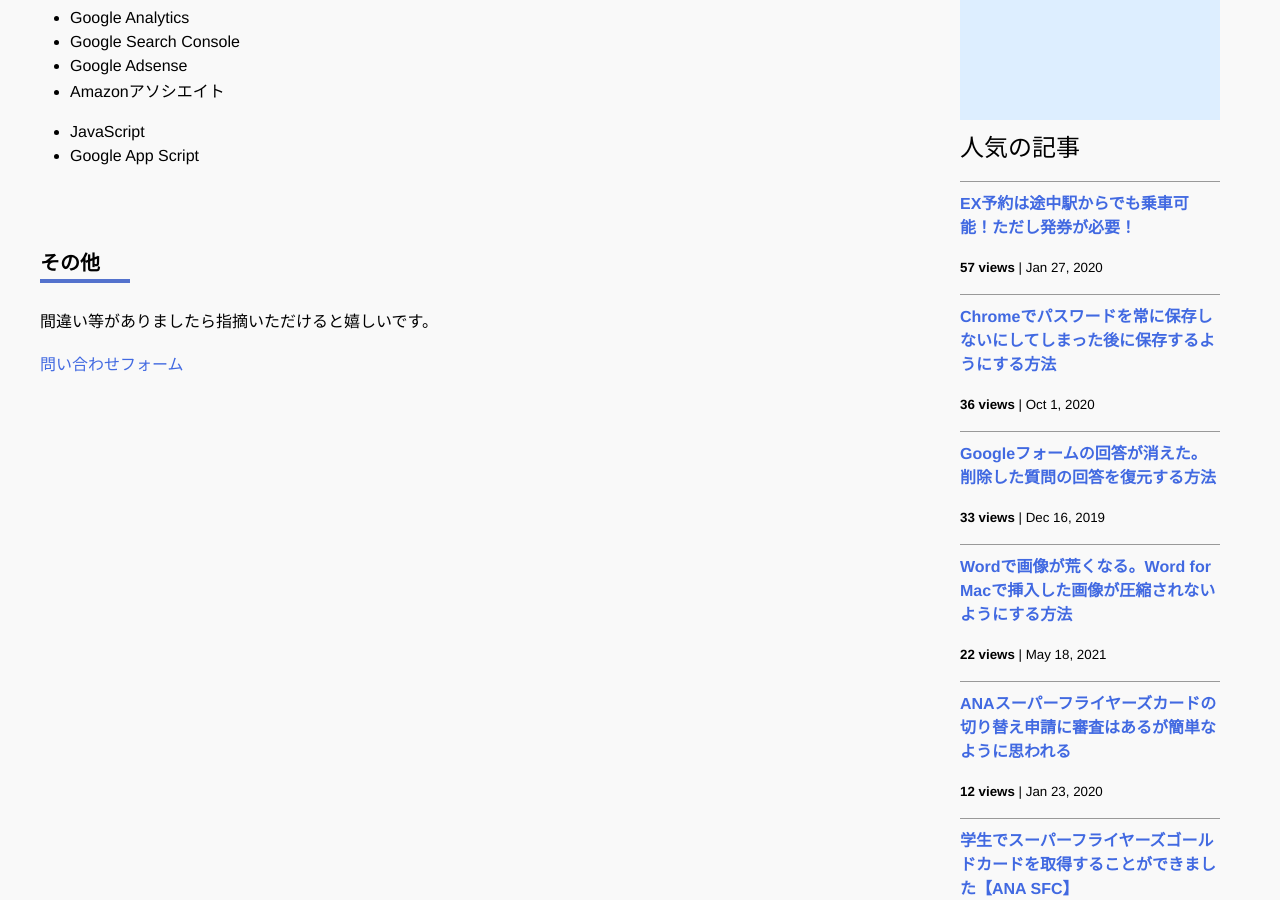
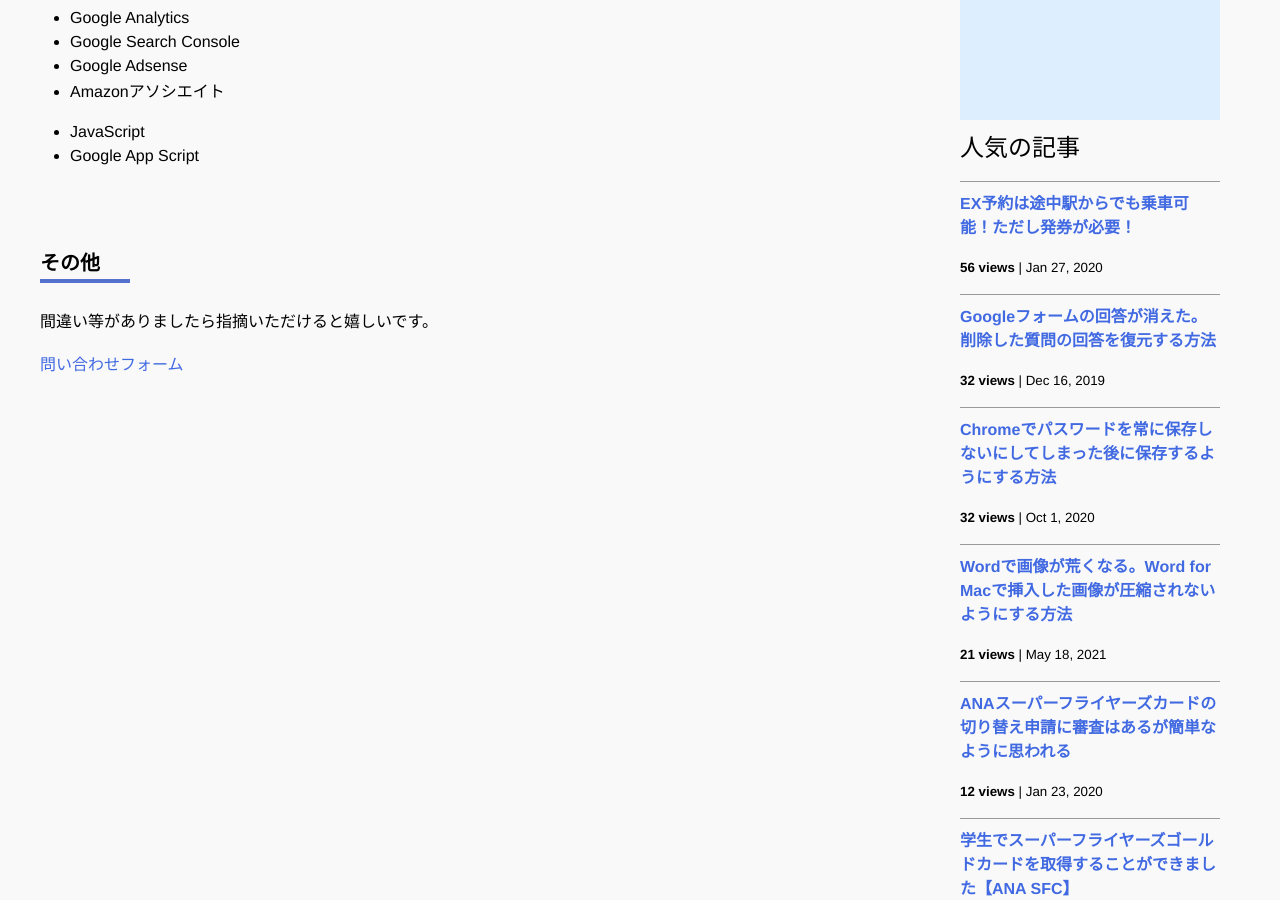
Before and after one commit to iwanaminami/shoyaiwaname, a Jekyll site: the page built from about.markdown, in a window 1280 px wide and 900 px high, scrolled down 693 px. Built offline with Jekyll 4.4.1, drawn with Linux system fonts in a browser that asks for light colours; nearby versions of some CDN libraries; comment, search, counter and statistics services are not loaded.

Commit message:
chore(ga): update _data/popularposts.yml 20260706-0052

```diff
--- a/_data/popularposts.yml
+++ b/_data/popularposts.yml
@@ -1,11 +1,11 @@
 side:
-  - view: 57
+  - view: 56
     url: "/2020/01/27/ex-rideontheway.html"
-  - view: 36
+  - view: 32
+    url: "/2019/12/16/restore-googleform.html"
+  - view: 32
     url: "/2020/10/01/googlepassword.html"
-  - view: 33
-    url: "/2019/12/16/restore-googleform.html"
-  - view: 22
+  - view: 21
     url: "/2021/05/18/image-compression-word.html"
   - view: 12
     url: "/2020/01/23/sfc-judge.html"
```
